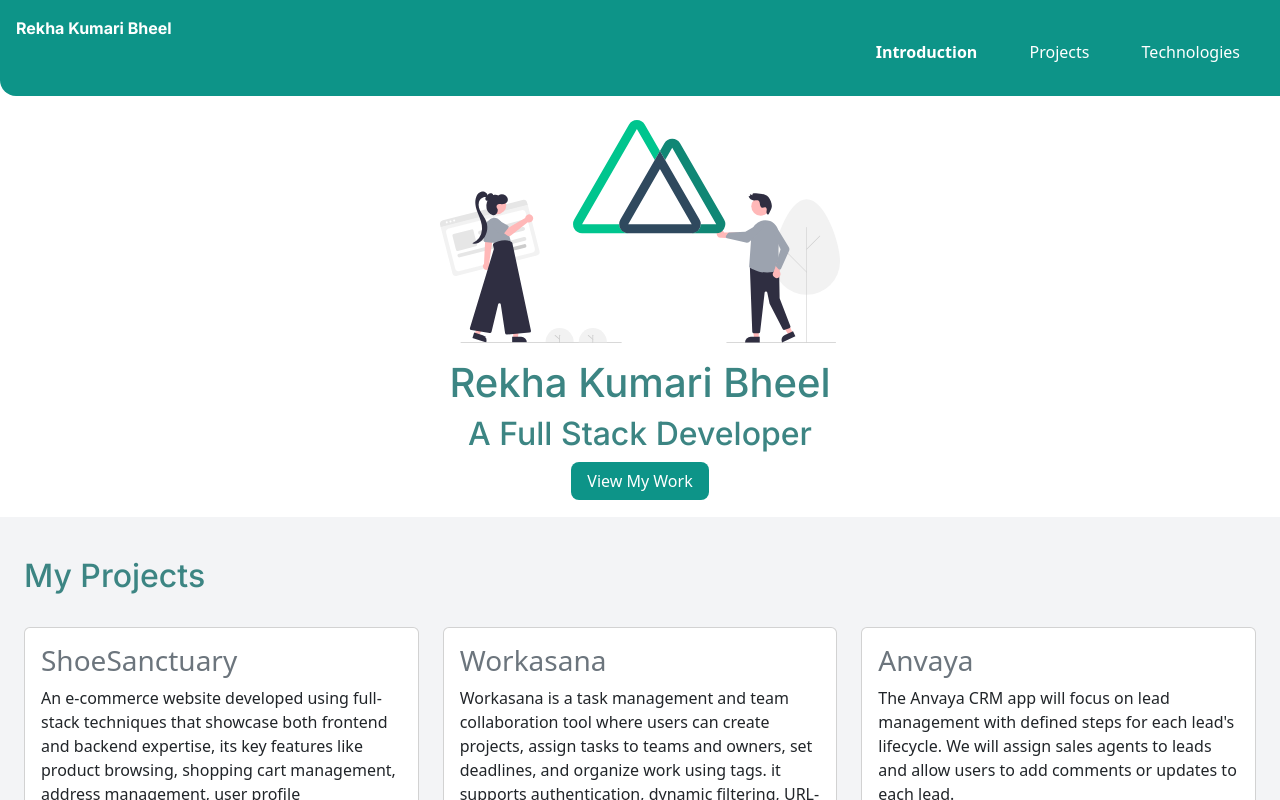
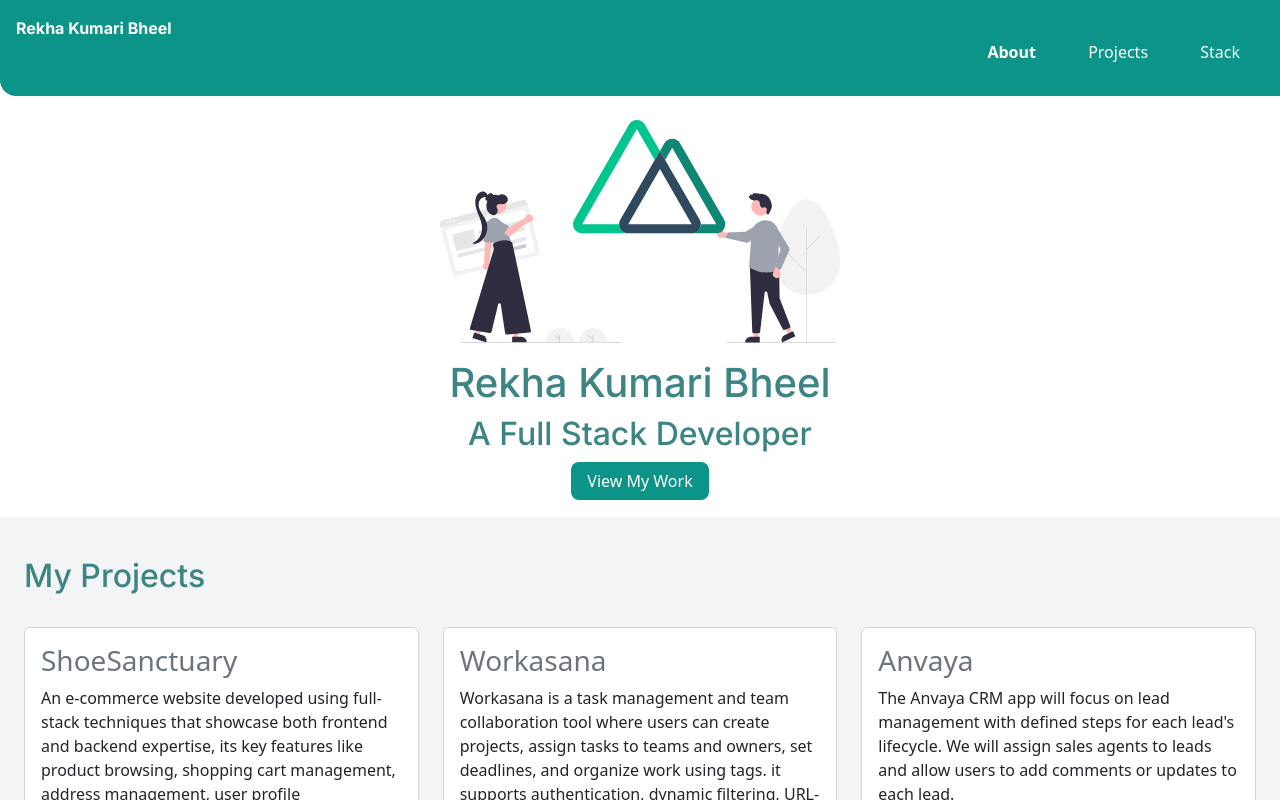
Before and after one commit to Rekhakumari28/rekha-portfolio, a React (Vite) app: page / in a window 1280 px wide. Shown: the top 800 px of the page. Built offline with nearby package versions, Linux system fonts and the light colour scheme.

Commit message:
Update Header.jsx
Change nav link name

```diff
--- a/src/components/Header.jsx
+++ b/src/components/Header.jsx
@@ -3,9 +3,9 @@ export function Header(){
         <nav className="navigation">
     <div className="nav-brand">Rekha Kumari Bheel</div>
     <ul className="list-non-bullet nav-pills">
-      <li className="list-item-inline"> <a className="link link-active" href="#hero">Introduction</a> </li>
+      <li className="list-item-inline"> <a className="link link-active" href="#hero">About</a> </li>
       <li className="list-item-inline"> <a className="link" href="#projects">Projects</a> </li>
-      <li className="list-item-inline"> <a className="link" href="#technologies">Technologies</a></li>
+      <li className="list-item-inline"> <a className="link" href="#technologies">Stack</a></li>
     </ul>
   </nav>
     )
```
